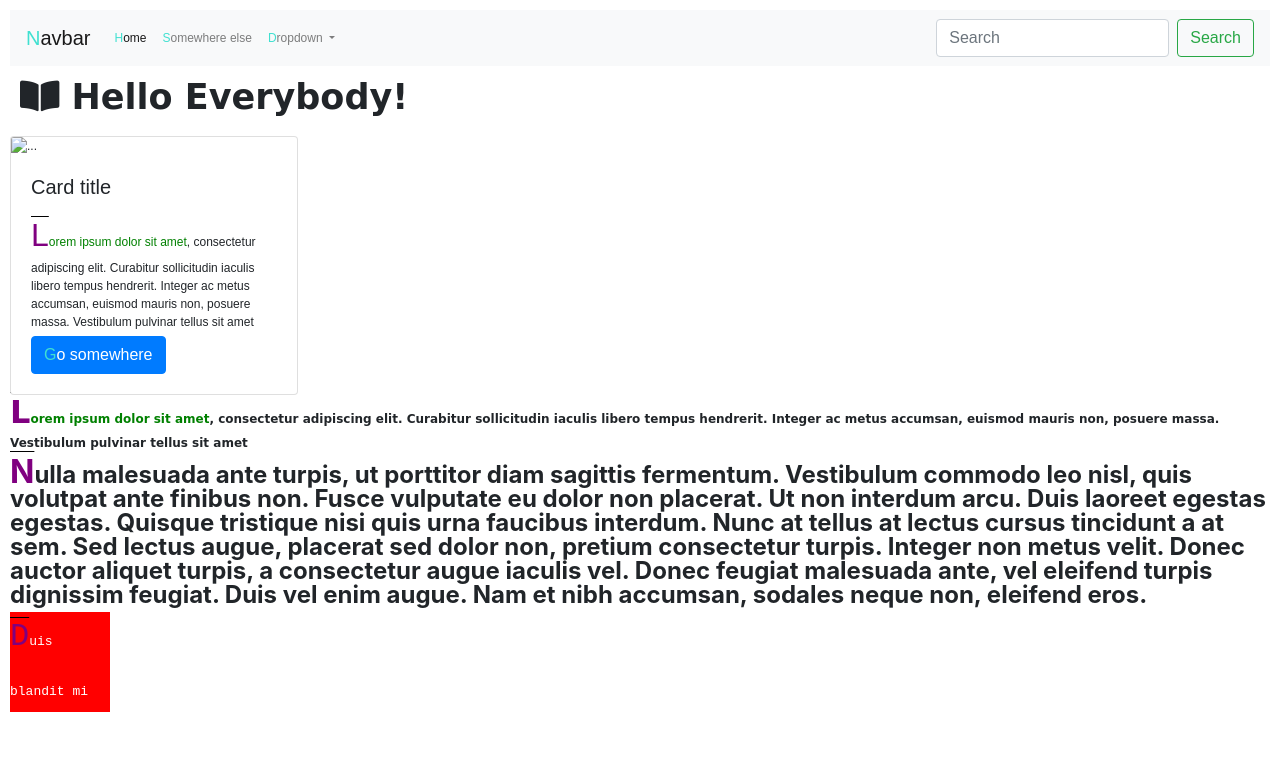
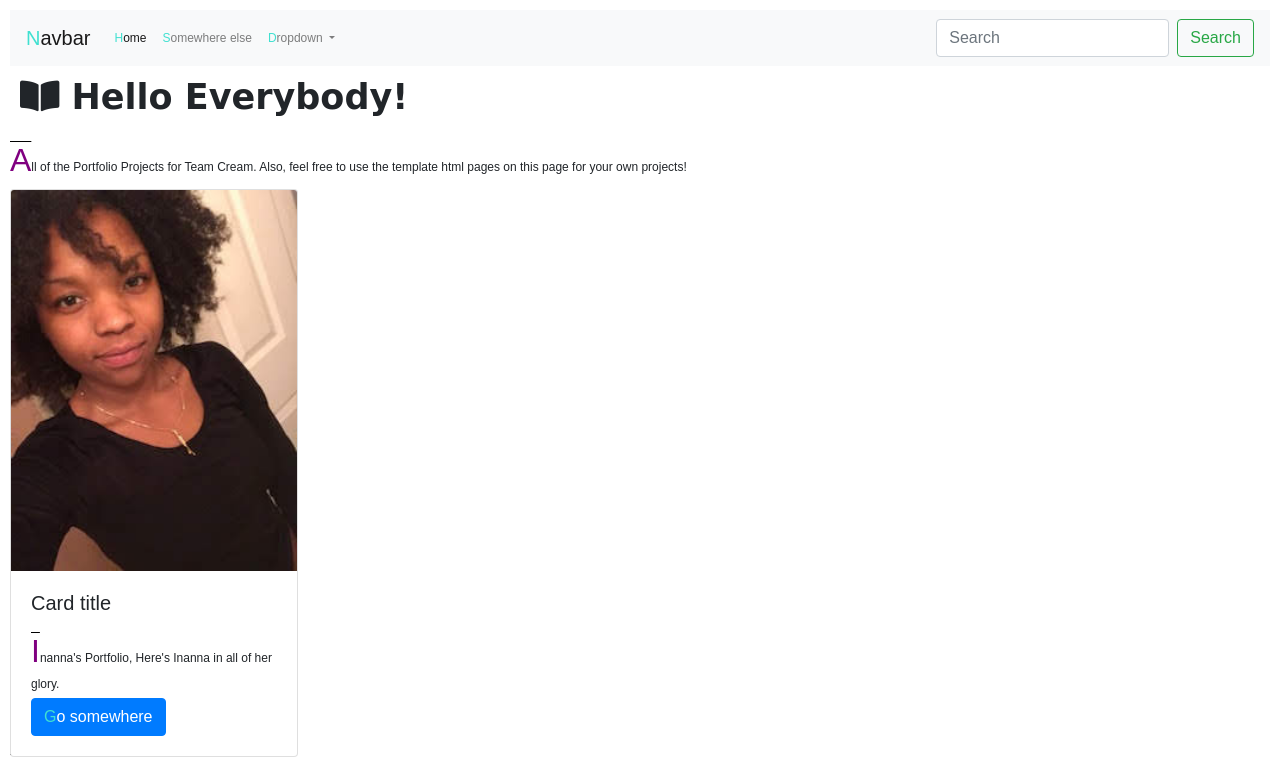
Before and after one commit to Corbineau/GroupRepo, a plain HTML site: page index.html in a window 1280 px wide. Shown: the top 759 px of the page. Drawn offline with nearby package versions, Linux system fonts and the light colour scheme; a web font is replaced by a local one.

Commit message:
WIP: adding some pictures, more experiments

```diff
--- a/index.html
+++ b/index.html
@@ -50,20 +50,20 @@
             </form>
         </div>
     </nav>
-    <div>
+    <header>
         <h1>
             <i class="fas fa-book-open"></i> Hello Everybody!
         </h1>
-    </div>
+        <p>
+            All of the Portfolio Projects for Team Cream. Also, feel free to use the template html pages on this page for your own projects!
+        </p>
+    </header>
     <div class="card" style="width: 18rem;">
-            <img src="..." class="card-img-top" alt="...">
+            <img src="resources/images/nana.jpg" class="card-img-top" alt="...">
             <div class="card-body">
               <h5 class="card-title">Card title</h5>
-              <p class="card-text lorem"><a href="http://google.com">Lorem ipsum dolor sit amet</a>, consectetur adipiscing elit. Curabitur
-                sollicitudin iaculis libero tempus
-                hendrerit. Integer ac metus accumsan, euismod mauris non, posuere massa. Vestibulum pulvinar tellus sit
-                amet</p>
-              <a href="#" class="btn btn-primary">Go somewhere</a>
+              <p class="card-text lorem">Inanna's Portfolio, Here's Inanna in all of her glory.</p>
+              <a href="innana.html" class="btn btn-primary">Go somewhere</a>
             </div>
           </div>
     <div>
```
Also changed, not shown: rabbit.html (added, +46 -0 lines), resources/images/nana.jpg (added).
